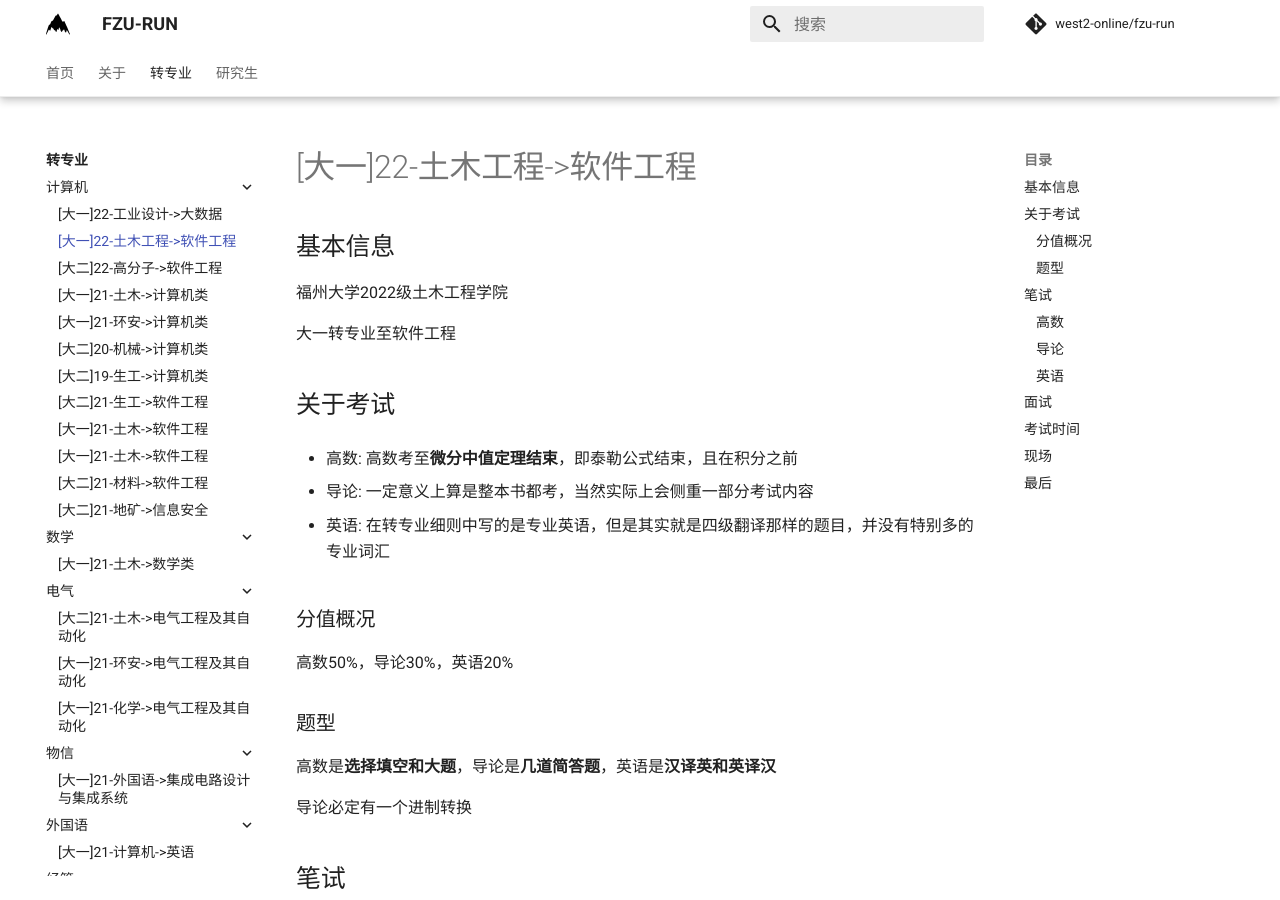
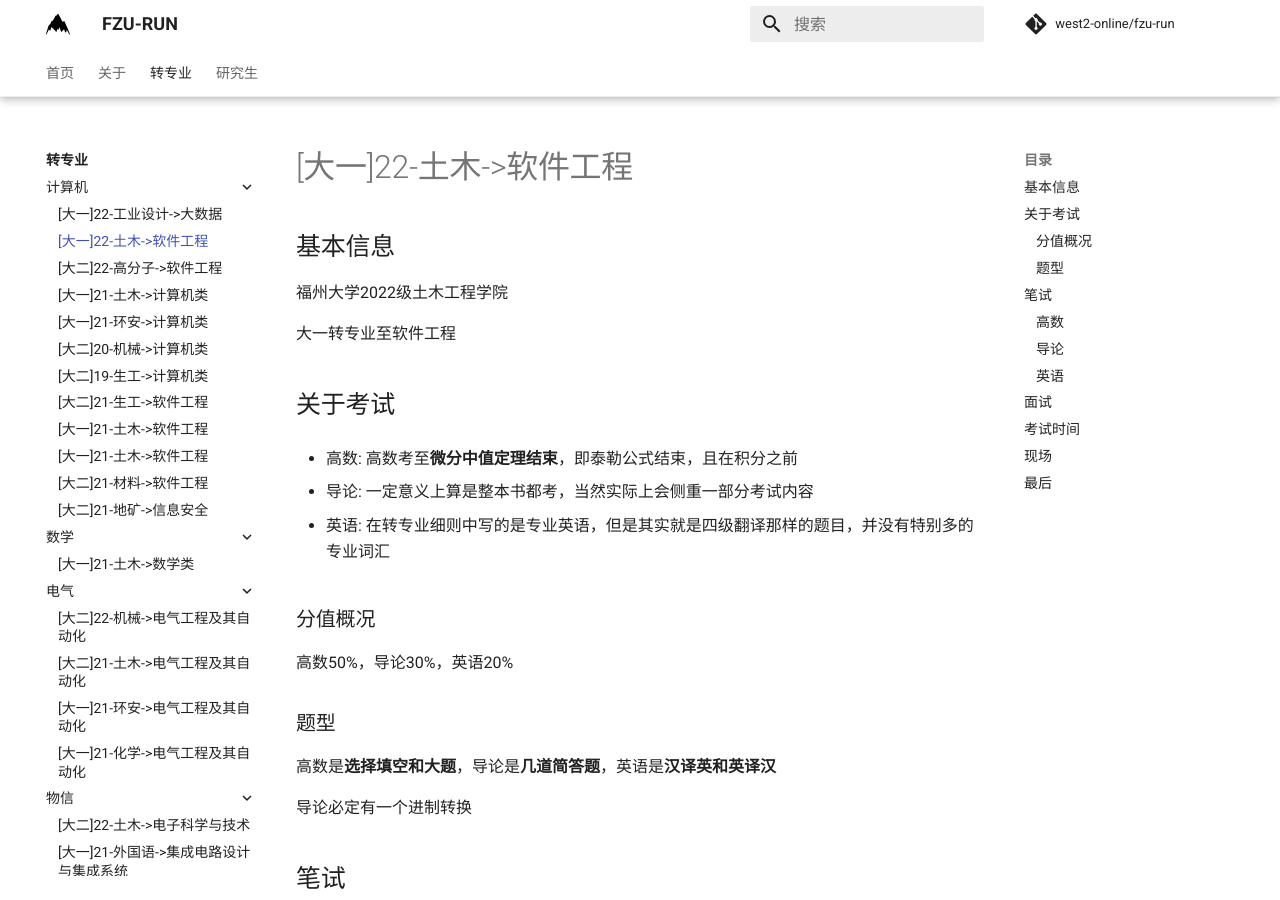
Before and after one commit to west2-online/fzu-run, an MkDocs documentation site: the page built from docs/change-major/cs/11.md, in a window 1280 px wide and 900 px high. Built offline with MkDocs 1.6.1 and Material for MkDocs 9.7.7, drawn with Linux system fonts in a browser that asks for light colours; comment, search, counter and statistics services are not loaded.

Commit message:
update: mkdocs.yml

```diff
--- a/mkdocs.yml
+++ b/mkdocs.yml
@@ -9,7 +9,7 @@ nav:
         - change-major/README.md
         - 计算机:
             - '[大一]22-工业设计->大数据': change-major/cs/12.md
-            - '[大一]22-土木工程->软件工程': change-major/cs/11.md
+            - '[大一]22-土木->软件工程': change-major/cs/11.md
             - '[大二]22-高分子->软件工程': change-major/cs/10.md
             - '[大一]21-土木->计算机类': change-major/cs/1.md
             - '[大一]21-环安->计算机类': change-major/cs/6.md
@@ -23,11 +23,15 @@ nav:
         - 数学:
             - '[大一]21-土木->数学类': change-major/math/1.md
         - 电气:
+            - '[大二]22-机械->电气工程及其自动化': change-major/electric/230809.md
             - '[大二]21-土木->电气工程及其自动化': change-major/electric/1.md
             - '[大一]21-环安->电气工程及其自动化': change-major/electric/2.md
             - '[大一]21-化学->电气工程及其自动化': change-major/electric/3.md
         - 物信:
+            - '[大二]22-土木->电子科学与技术': change-major/physics/230809.md
             - '[大一]21-外国语->集成电路设计与集成系统': change-major/physics/1.md
+        - 法学:
+            - '[大一]22-英语->法学': change-major/law/230810.md
         - 外国语:
             - '[大一]21-计算机->英语': change-major/foreign/1.md
         - 经管:
```
